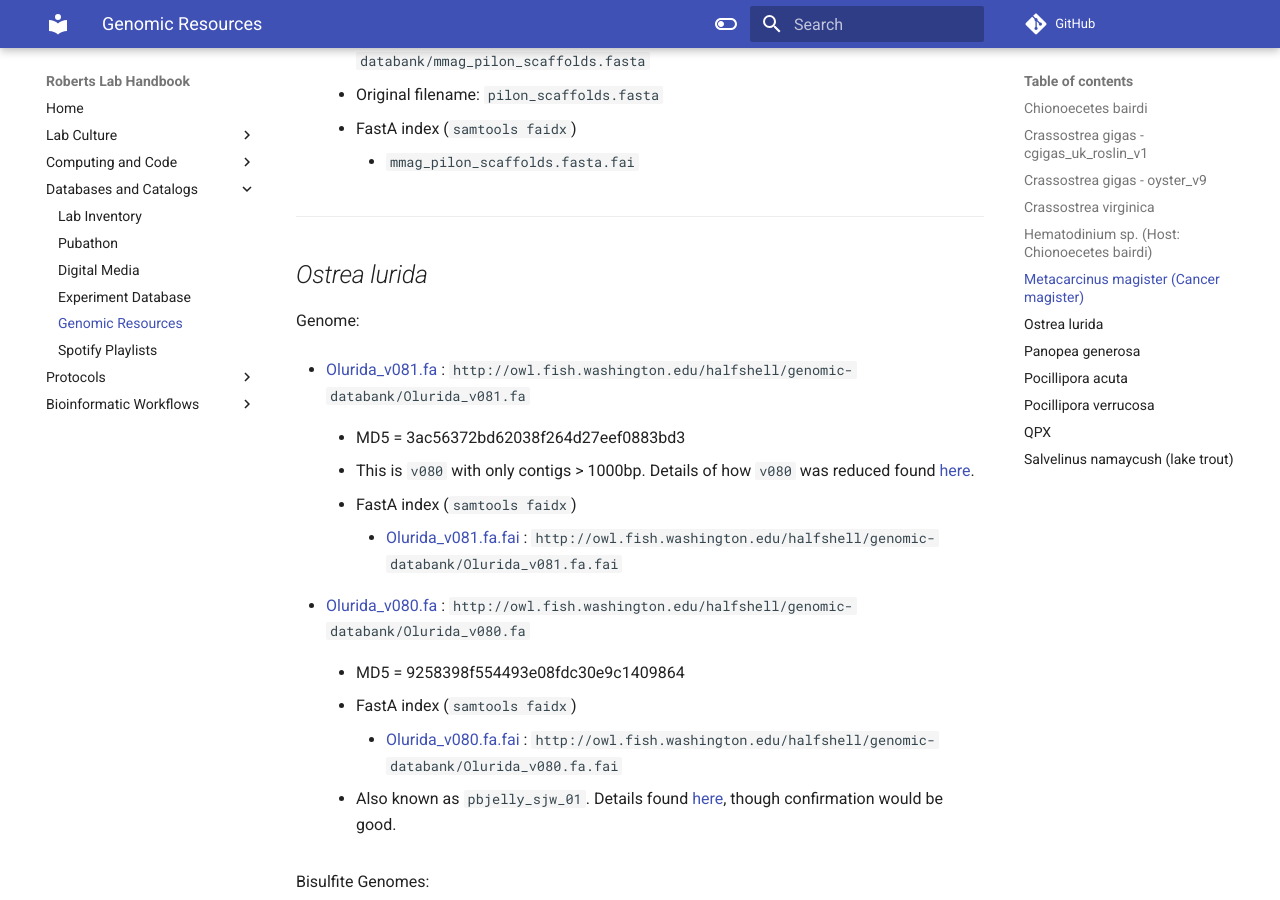
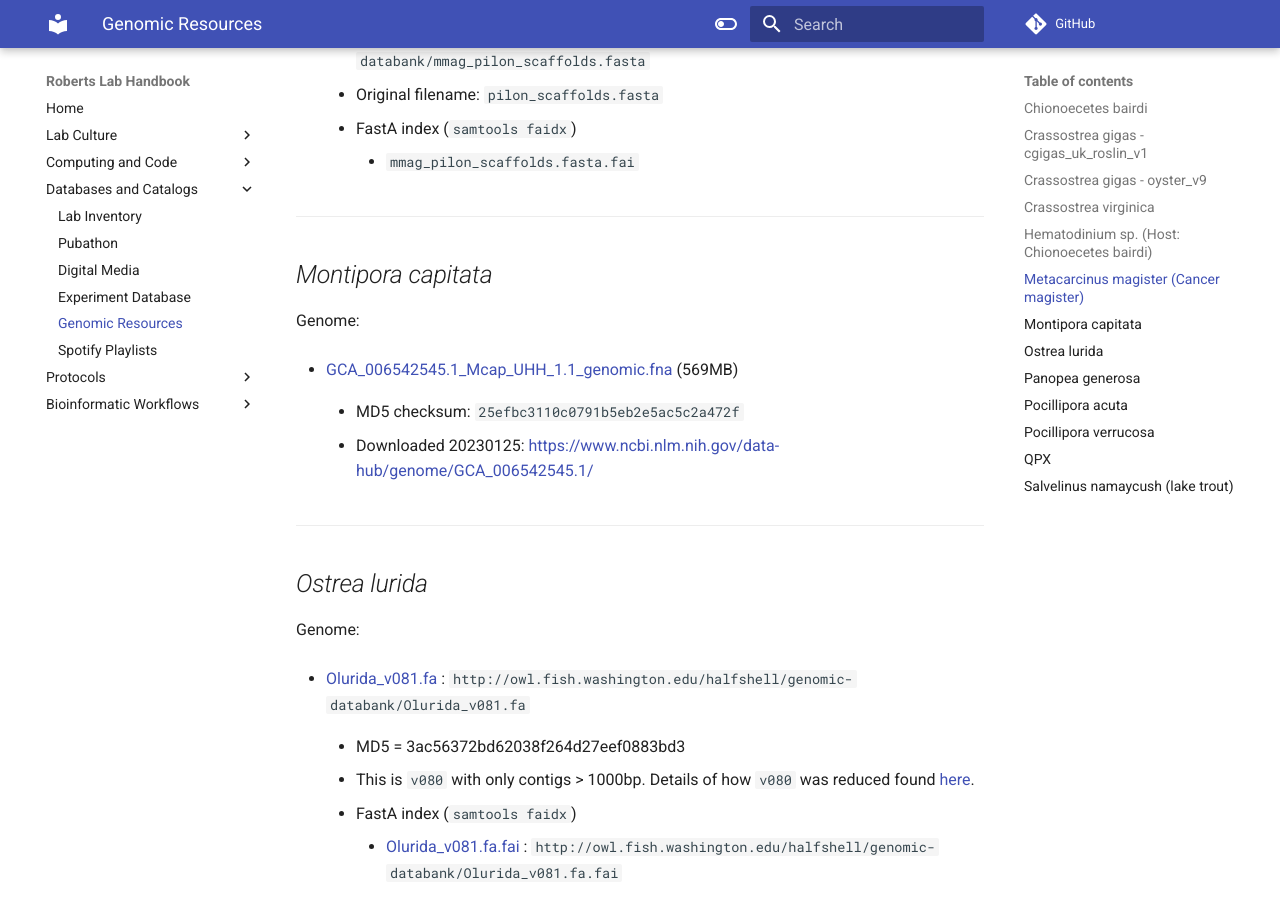
Before and after one commit to RobertsLab/resources, an MkDocs documentation site: the page built from docs/Genomic-Resources.md, in a window 1280 px wide and 900 px high, scrolled down 11466 px. Built offline with MkDocs 1.6.1 and Material for MkDocs 9.7.7, drawn with Linux system fonts in a browser that asks for light colours; comment, search, counter and statistics services are not loaded.

Commit message:
add M.capitata genome FastA

```diff
--- a/docs/Genomic-Resources.md
+++ b/docs/Genomic-Resources.md
@@ -525,6 +525,18 @@ Genome:
 
 ---
 
+## _Montipora capitata_
+
+Genome:
+
+  - [GCA_006542545.1_Mcap_UHH_1.1_genomic.fna](https://owl.fish.washington.edu/halfshell/genomic-databank/GCA_006542545.1_Mcap_UHH_1.1_genomic.fna) (569MB)
+
+    - MD5 checksum: `25efbc3110c0791b5eb2e5ac5c2a472f`
+
+    - Downloaded 20230125: [https://www.ncbi.nlm.nih.gov/data-hub/genome/GCA_006542545.1/](https://www.ncbi.nlm.nih.gov/data-hub/genome/GCA_006542545.1/)
+
+---
+
 ## _Ostrea lurida_
 
 Genome:
```
